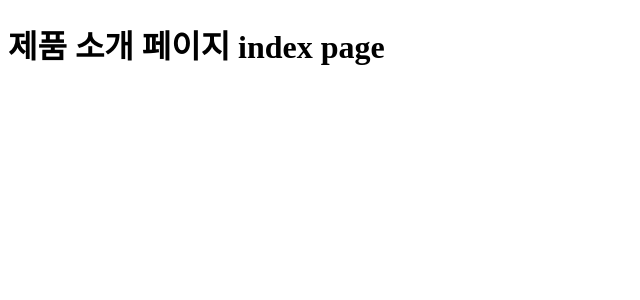
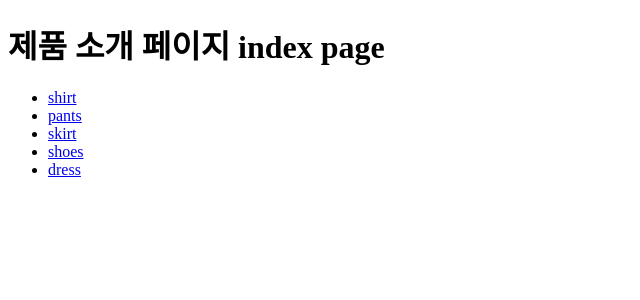
Before and after one commit to myjhye/note, a Next.js app: page /products in a window 1280 px wide. Shown: the top 300 px of the page, without its empty margins (0-640 px from the left). Built offline with nearby package versions, Linux system fonts and the light colour scheme.

Commit message:
리팩토링 (설계)

```diff
--- a/src/app/page.tsx
+++ b/src/app/page.tsx
@@ -1,9 +1,13 @@
+import Counter from "@/components/Counter";
 import { Inter } from "next/font/google"
 
 const inter = Inter({ subsets: ['latin']});
 
 export default function Home() {
   return (
-    <h1>홈페이지다</h1>
+    <>
+      <h1>홈페이지다</h1>
+      <Counter />
+    </>
   )
 }
--- a/src/app/products/page.tsx
+++ b/src/app/products/page.tsx
@@ -1,6 +1,24 @@
+import { getProducts } from "@/service/products"
+import Link from "next/link"
+
 export default function ProductsPage() {
 
+    // 서버 파일(데이터베이스)에 있는 제품 목록 읽어와서 -> 화면에 표시
+    const products = getProducts();
+
+
     return (
-        <h1>제품 소개 페이지 index page</h1>
+        <>
+            <h1>제품 소개 페이지 index page</h1>
+            <ul>
+                {products.map((product, index) => (
+                    <li key={index}>
+                        <Link href={`/products/${product}`}>
+                            {product}
+                        </Link>
+                    </li>
+                ))}
+            </ul>
+        </>
     )
 }
--- /dev/null
+++ b/src/service/products.ts
@@ -0,0 +1,10 @@
+export function getProducts() {
+
+    return ['shirt', 'pants', 'skirt', 'shoes', 'dress']
+}
+
+
+export function getProduct(id: string) {
+
+    return 'shirt';
+}
```
Also changed, not shown: src/app/products/[slug]/page.tsx (+17 -7 lines), src/components/Counter.tsx (added, +16 -0 lines).
